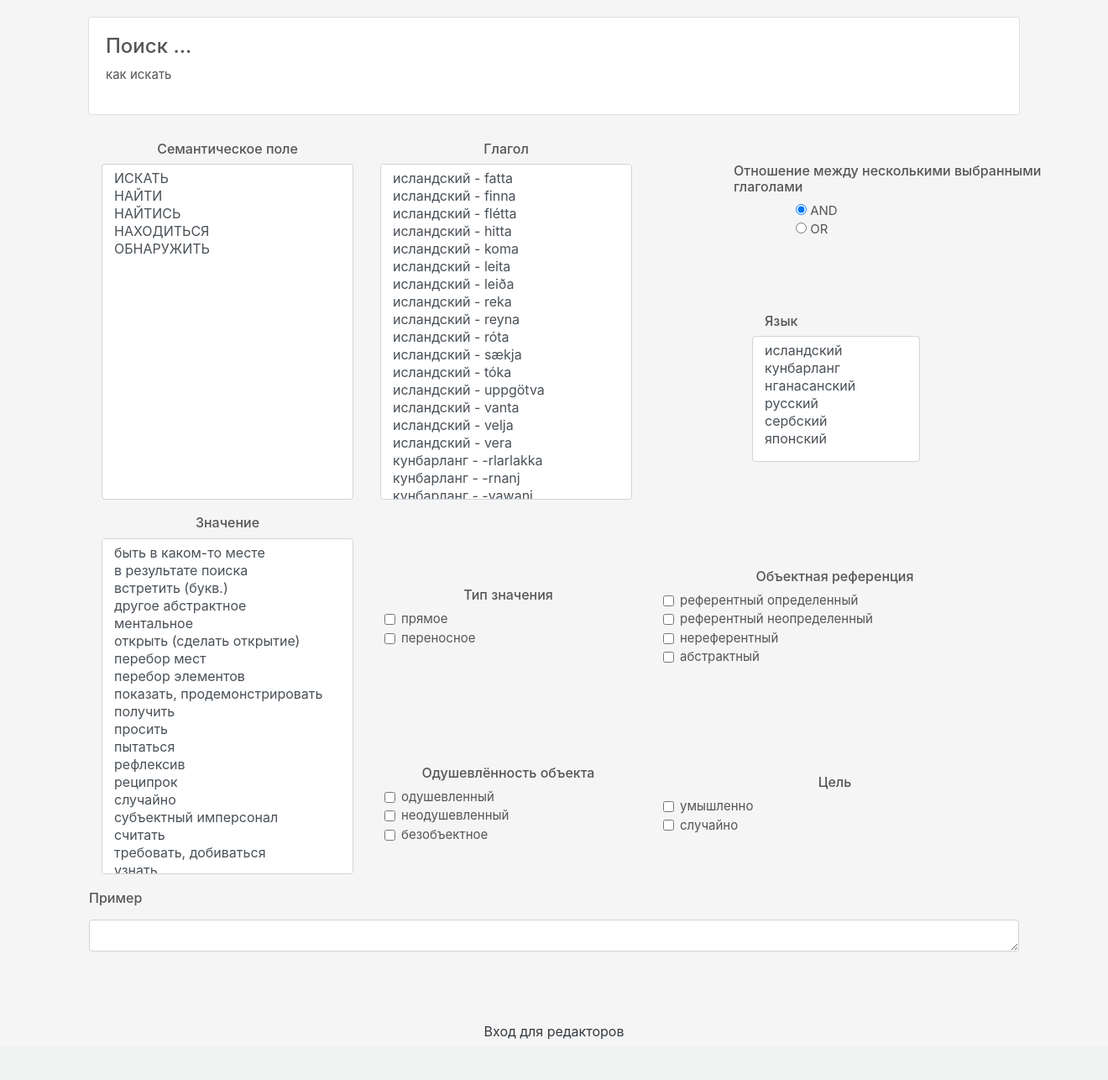
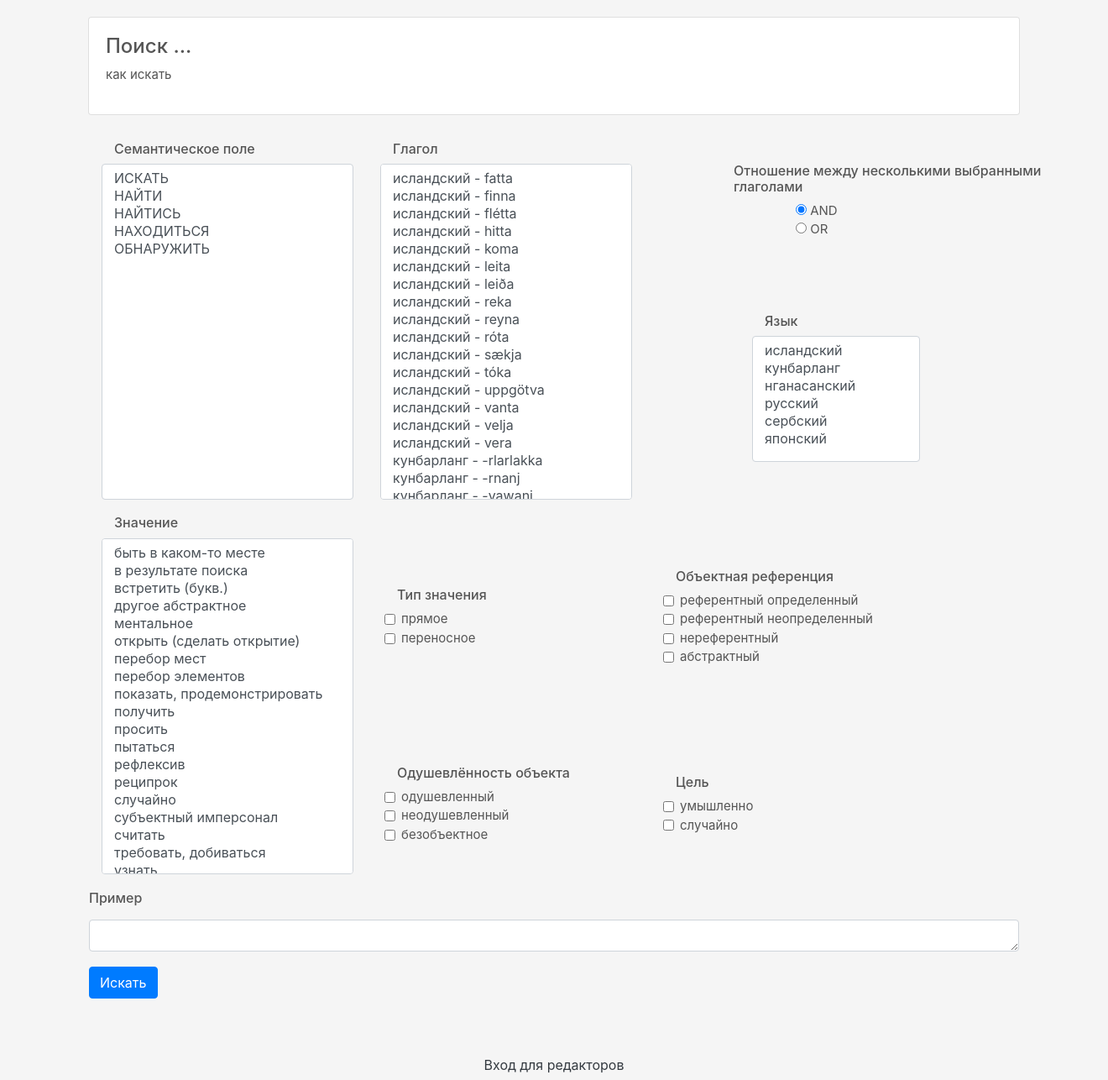
Before and after one commit to kategerasimenko/search_find, a Django app: page /search/ in a window 1320 px wide. Shown: the part 110-1396 px from the top of the page at 84% size. Before the commit the page ends 1347 px from the top, so only its background shows below. Run offline with Django 3.2, Linux system fonts and the light colour scheme; data comes from the database, SQL or seed files in the repository; some libraries are stand-ins or nearby versions.

Commit message:
Update search_form.html

```diff
--- a/search_find_verbs/templates/search_form.html
+++ b/search_find_verbs/templates/search_form.html
@@ -45,7 +45,7 @@
     <tr>
     <td rowspan="2">
         <div class="col form-group">
-            <div class="text-center">
+            <div class="container">
                 <h6>{{form.semfield.label}}</h6>
             </div>
             {{form.semfield}}
@@ -53,7 +53,7 @@
     </td>
     <td rowspan="2">
         <div class="col form-group">
-            <div class="container text-center">
+            <div class="container">
                 <h6>{{form.verb.label}}</h6>
             </div>
             {{form.verb}}
@@ -88,7 +88,7 @@
     <tr>
     <td rowspan="2">
         <div class="col form-group">
-            <div class="container text-center">
+            <div class="container">
                 <h6>{{form.meaning.label}}</h6>
             </div>
             {{form.meaning}}
@@ -96,7 +96,7 @@
     </td>
     <td>
         <div class="col form-check">
-            <div class="container text-center">
+            <div class="container">
                 <h6>{{form.meaning_type.label}}</h6>
             </div>
             {% for elem in form.meaning_type %}
@@ -111,7 +111,7 @@
     </td>
     <td>
         <div class="col form-check">
-            <div class="container text-center">
+            <div class="container">
                 <h6>{{form.object_ref.label}}</h6>
             </div>
             {% for elem in form.object_ref %}
@@ -128,7 +128,7 @@
     <tr>
     <td>
         <div class="col form-check">
-            <div class="container text-center">
+            <div class="container">
                 <h6>{{form.object_animacy.label}}</h6>
             </div>
             {% for elem in form.object_animacy %}
@@ -143,7 +143,7 @@
     </td>
     <td>
         <div class="col form-check">
-            <div class="container text-center">
+            <div class="container">
                 <h6>{{form.purpose.label}}</h6>
             </div>
             {% for elem in form.purpose %}
@@ -165,10 +165,12 @@
         </div>
     </td>
     </tr>
+    <tr><td><a class="btn btn-primary" href="#" role="button">Искать</a></td></tr>
     </form>
     </table>
 </div>
-<footer class="footer ">
+
+<footer class="footer">
     <div class="row justify-content-center">
         <a href="{% url 'admin:index' %}" class="btn btn-outline-dark border-0 rounded-0" role="button">Вход для редакторов</a>
     </div>
```
